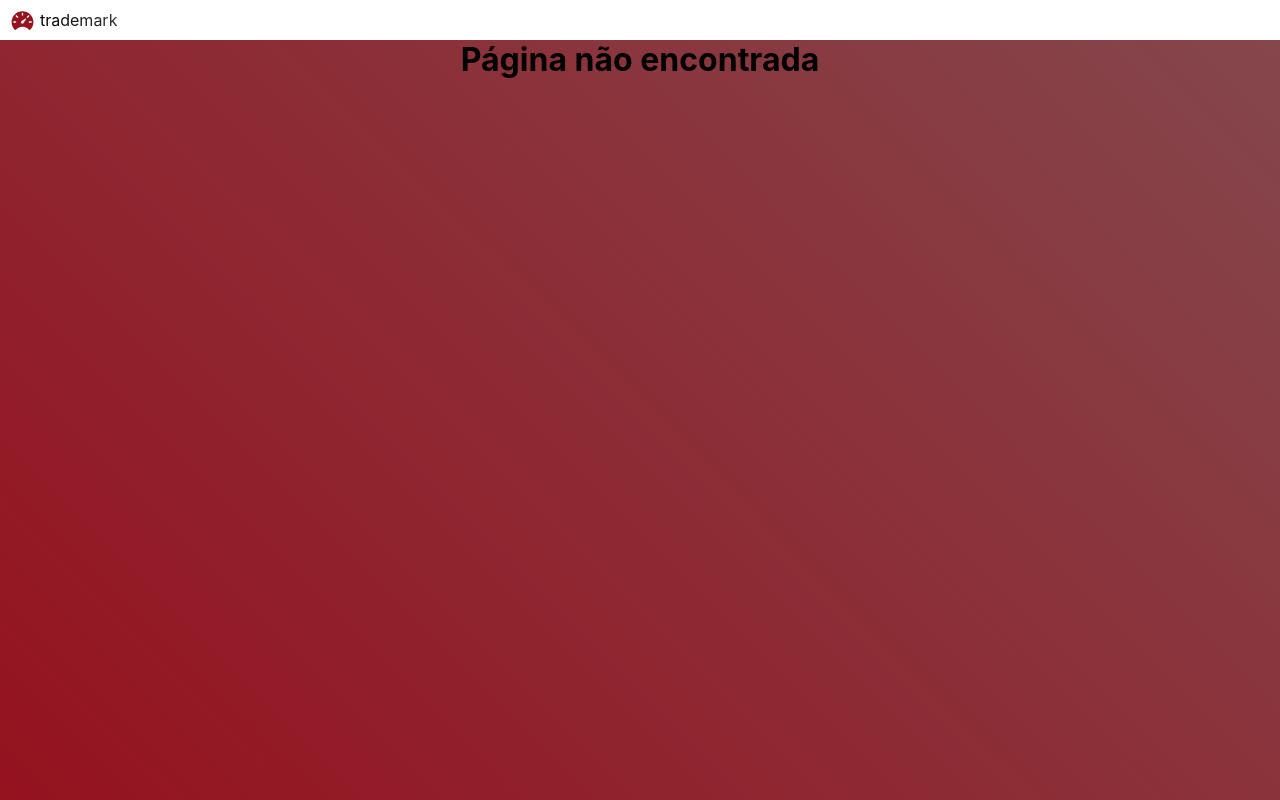
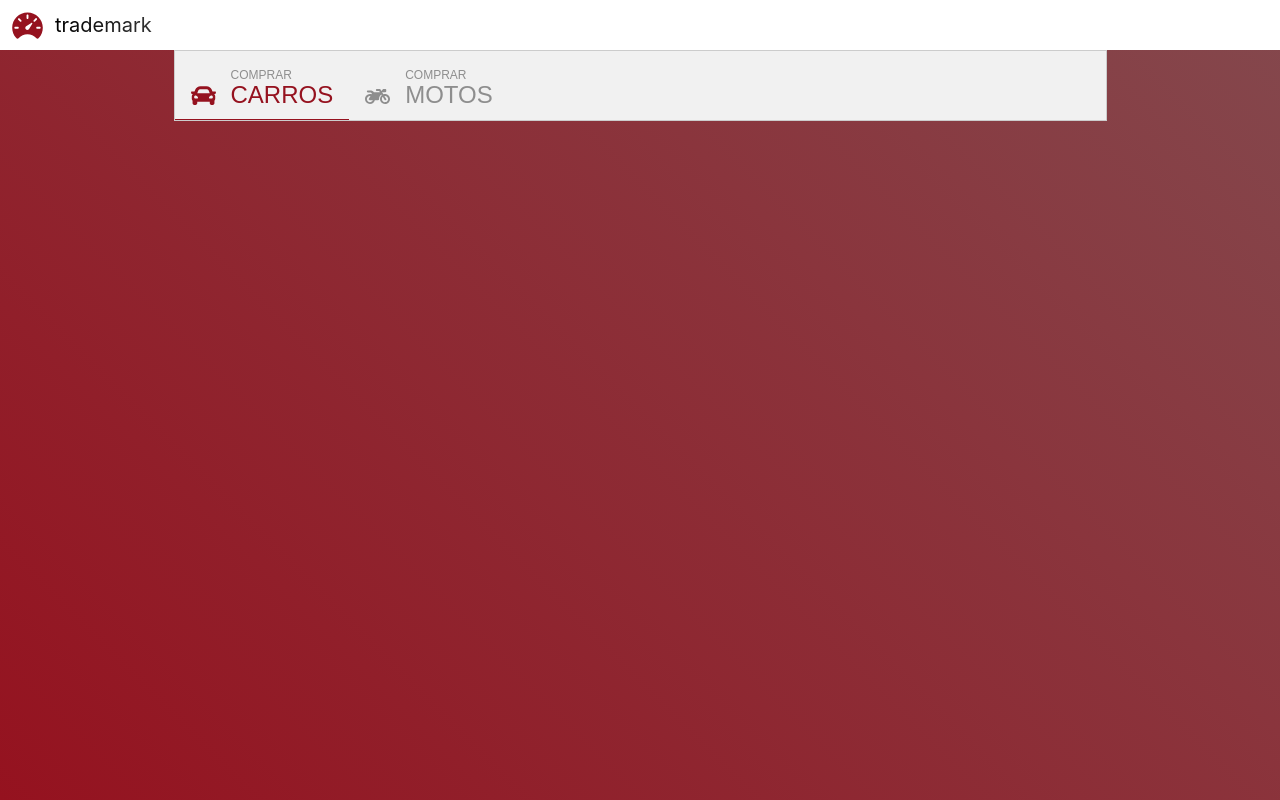
Before and after one commit to raphael-ferreira/responsive-form, a React (Vite) app: page /shop in a window 1280 px wide. Built offline with nearby package versions, Linux system fonts and the light colour scheme.

Commit message:
feat: added tabs on shop page

```diff
--- a/src/App.tsx
+++ b/src/App.tsx
@@ -1,6 +1,6 @@
 import { BrowserRouter, Route, Routes } from 'react-router-dom'
 import { Header } from './components/Header'
-import { Cars, Home, Motorcycles, NotFound } from './pages'
+import { Shop, Home, NotFound } from './pages'
 
 function App() {
 	return (
@@ -9,8 +9,7 @@ function App() {
 				<Header />
 				<Routes>
 					<Route path="/" element={<Home />} />
-					<Route path="/carros" element={<Cars />} />
-					<Route path="/motos" element={<Motorcycles />} />
+					<Route path="/shop" element={<Shop />} />
 					<Route path="*" element={<NotFound />} />
 				</Routes>
 			</BrowserRouter>
--- a/src/components/Header/styles.ts
+++ b/src/components/Header/styles.ts
@@ -4,7 +4,7 @@ import { IoIosSpeedometer } from 'react-icons/io'
 
 export const Container = styled.div`
 	width: 100vw;
-	height: 40px;
+	height: 50px;
 
 	background: var(--white-color);
 
@@ -27,7 +27,8 @@ export const Container = styled.div`
 		}
 
 		> span {
-			margin-left: 5px;
+			margin-left: 10px;
+			font-size: 20px;
 
 			background: -webkit-linear-gradient(180deg, #333, #000);
 			background-clip: text;
@@ -41,8 +42,8 @@ export const Container = styled.div`
 export const Logo = styled(IoIosSpeedometer)`
 	fill: var(--red-color);
 
-	height: 25px;
-	width: 25px;
+	height: 35px;
+	width: 35px;
 
 	cursor: pointer;
 `
--- /dev/null
+++ b/src/components/Tabs/index.tsx
@@ -0,0 +1,30 @@
+import React, { ReactElement, ReactNode } from 'react'
+
+import { TabsContainer, TabContainer } from './styles'
+
+interface TabsProps {
+	children: ReactNode
+}
+
+interface TabProps extends React.ButtonHTMLAttributes<HTMLButtonElement> {
+	active: boolean
+	icon: ReactElement
+	text: string
+}
+
+export const Tabs = ({ children }: TabsProps) => {
+	return <TabsContainer>{children}</TabsContainer>
+}
+
+export const Tab: React.FC<TabProps> = (props) => {
+	return (
+		<TabContainer {...props} active={props.active}>
+			{props.icon}
+			<div className="txt">
+				{props.text.split(' ').map((txt) => (
+					<span key={txt}>{txt}</span>
+				))}
+			</div>
+		</TabContainer>
+	)
+}
--- /dev/null
+++ b/src/components/Tabs/styles.ts
@@ -0,0 +1,67 @@
+import styled from 'styled-components'
+
+export const TabsContainer = styled.div`
+	overflow: hidden;
+	border: 1px solid #ccc;
+	background-color: #f1f1f1;
+`
+
+interface ButtonProps {
+	active: boolean
+}
+
+export const TabContainer = styled.button<ButtonProps>`
+	background-color: inherit;
+	float: left;
+	border: none;
+	outline: none;
+	cursor: pointer;
+	padding: 14px 16px;
+	transition: 0.3s;
+
+	display: flex;
+	align-items: flex-end;
+
+	color: #8e8e8e;
+
+	:hover {
+		background-color: #ddd;
+	}
+
+	${({ active }) => {
+		if (active) {
+			let css = ''
+
+			css += 'color: var(--red-color);'
+			css += 'border-bottom: 1px solid var(--red-color);'
+
+			return css
+		}
+	}}
+
+	.txt {
+		margin-left: 15px;
+		text-transform: uppercase;
+
+		display: flex;
+		flex-direction: column;
+		align-items: flex-start;
+
+		> span {
+			font-size: 12px;
+			line-height: 20px;
+
+			:nth-child(1) {
+				color: #8e8e8e;
+			}
+
+			:nth-child(2) {
+				font-size: 24px;
+				line-height: 20px;
+
+				display: block;
+				text-transform: uppercase;
+			}
+		}
+	}
+`
--- /dev/null
+++ b/src/components/index.tsx
@@ -0,0 +1 @@
+export * from './Tabs'
--- a/src/pages/Cars/index.tsx
+++ /dev/null
@@ -1,5 +0,0 @@
-import React from 'react'
-
-export const Cars: React.FC = () => {
-	return <h1>Carros</h1>
-}
--- a/src/pages/Motorcycles/index.tsx
+++ /dev/null
@@ -1,5 +0,0 @@
-import React from 'react'
-
-export const Motorcycles: React.FC = () => {
-	return <h1>Motos</h1>
-}
--- /dev/null
+++ b/src/pages/Shop/index.tsx
@@ -0,0 +1,29 @@
+import React, { useState } from 'react'
+import { Tab, Tabs } from '../../components'
+
+import { Container, CarIcon, MotorcycleIcon } from './styles'
+
+export const Shop: React.FC = () => {
+	const [active, setActive] = useState('tabCars')
+
+	return (
+		<Container>
+			<Tabs>
+				<Tab
+					className="tabCars"
+					active={active === 'tabCars'}
+					onClick={() => setActive('tabCars')}
+					icon={<CarIcon />}
+					text="Comprar carros"
+				/>
+				<Tab
+					className="tabMotorcycle"
+					active={active === 'tabMotorcycle'}
+					onClick={() => setActive('tabMotorcycle')}
+					icon={<MotorcycleIcon />}
+					text="Comprar motos"
+				/>
+			</Tabs>
+		</Container>
+	)
+}
--- /dev/null
+++ b/src/pages/Shop/styles.ts
@@ -0,0 +1,23 @@
+import styled from 'styled-components'
+
+import { FaCar, FaMotorcycle } from 'react-icons/fa'
+
+export const Container = styled.div`
+	width: 933px;
+	height: 50px;
+
+	background: #f7f7f7;
+`
+
+export const CarIcon = styled(FaCar)`
+	width: 25px;
+	height: 25px;
+
+	margin-bottom: -3px;
+`
+export const MotorcycleIcon = styled(FaMotorcycle)`
+	width: 25px;
+	height: 25px;
+
+	margin-bottom: -4px;
+`
--- a/src/pages/index.tsx
+++ b/src/pages/index.tsx
@@ -1,4 +1,3 @@
 export * from './Home'
-export * from './Cars'
-export * from './Motorcycles'
+export * from './Shop'
 export * from './NotFound'
```
